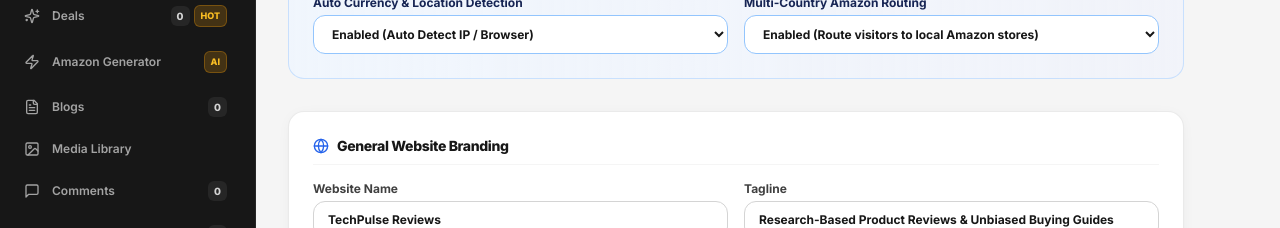
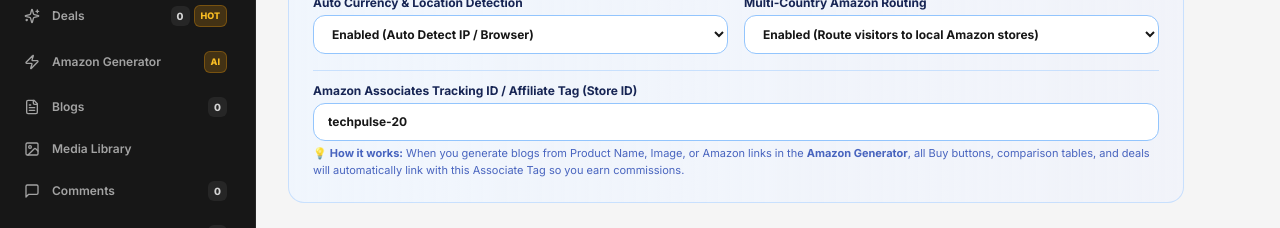
Before and after one commit to param-lukhi/blog, a Next.js app: page /admin/settings in a window 1280 px wide. Shown: the part 347-575 px from the top of the page. Built offline with nearby package versions, Linux system fonts and the light colour scheme; no server answers; the database is empty.

Commit message:
feat: enhance Amazon Associate account connection, tracking tag UI and multi-country affiliate generation

```diff
--- a/app/admin/automation/page.tsx
+++ b/app/admin/automation/page.tsx
@@ -25,8 +25,9 @@ export default function AdminAutomationPage() {
   const [selectedCategoryId, setSelectedCategoryId] = useState('');
   const [publishImmediately, setPublishImmediately] = useState(false);
 
-  // Categories list
+  // Categories list & Active Affiliate Tag
   const [categories, setCategories] = useState<CategoryOption[]>([]);
+  const [connectedTag, setConnectedTag] = useState<string>('techpulse-20');
 
   // Intermediate Product Verification Modal / Matches State
   const [searchingMatches, setSearchingMatches] = useState(false);
@@ -80,6 +81,15 @@ export default function AdminAutomationPage() {
       .then((data) => {
         if (Array.isArray(data)) {
           setCategories(data);
+        }
+      })
+      .catch(() => {});
+
+    fetch('/api/settings')
+      .then((res) => res.json())
+      .then((data) => {
+        if (data?.affiliate_tag) {
+          setConnectedTag(data.affiliate_tag);
         }
       })
       .catch(() => {});
@@ -337,7 +347,8 @@ export default function AdminAutomationPage() {
       {/* Generator Card */}
       <div className="bg-white dark:bg-neutral-900 p-6 sm:p-8 rounded-3xl border border-neutral-200/80 dark:border-neutral-800 shadow-soft space-y-6">
 
-        {/* Supported Options Pill */}
+        {/* Supported Options Pill & Connected Account Status */}
+        <div className="flex flex-col sm:flex-row sm:items-center justify-between gap-3 pb-2 border-b border-neutral-100 dark:border-neutral-800">
           <div className="flex items-center gap-2 flex-wrap text-[11px] font-bold text-neutral-500 dark:text-neutral-400">
             <span className="text-amber-600 dark:text-amber-400">Supported Input Modes:</span>
             <span className="px-2 py-0.5 rounded-lg bg-neutral-100 dark:bg-neutral-800">Option A: Name + Image + Link</span>
@@ -345,6 +356,15 @@ export default function AdminAutomationPage() {
             <span className="px-2 py-0.5 rounded-lg bg-neutral-100 dark:bg-neutral-800">Option C: Name + Image</span>
             <span className="px-2 py-0.5 rounded-lg bg-neutral-100 dark:bg-neutral-800">Option D: Link Only</span>
             <span className="px-2 py-0.5 rounded-lg bg-neutral-100 dark:bg-neutral-800">Option E: Name Only</span>
+          </div>
+
+          <div className="flex items-center gap-1.5 px-3 py-1.5 rounded-xl bg-emerald-50 dark:bg-emerald-950/40 border border-emerald-200/80 dark:border-emerald-800 text-[11px] font-bold text-emerald-800 dark:text-emerald-300 w-fit">
+            <ShieldCheck className="w-3.5 h-3.5 text-emerald-600 dark:text-emerald-400 shrink-0" />
+            <span>Connected Associate Tag: <code className="px-1.5 py-0.5 bg-emerald-100/70 dark:bg-emerald-900/60 rounded text-emerald-900 dark:text-emerald-200">{connectedTag || 'techpulse-20'}</code></span>
+            <Link href="/admin/settings" className="ml-1 text-emerald-600 dark:text-emerald-400 underline hover:text-emerald-700">
+              Change
+            </Link>
+          </div>
         </div>
 
         {/* Generator Form */}
--- a/app/admin/settings/page.tsx
+++ b/app/admin/settings/page.tsx
@@ -145,6 +145,25 @@ export default function AdminSettingsPage() {
             </select>
           </div>
         </div>
+
+        {/* Amazon Associate Tag / Tracking ID */}
+        <div className="pt-3 border-t border-blue-200/80">
+          <label className="block text-blue-950 text-xs font-bold mb-1">
+            Amazon Associates Tracking ID / Affiliate Tag (Store ID)
+          </label>
+          <div className="flex gap-2">
+            <input
+              type="text"
+              value={settings.affiliate_tag || ''}
+              onChange={(e) => handleChange('affiliate_tag', e.target.value)}
+              placeholder="e.g., yourstore-21 (India) or yourtag-20 (USA)"
+              className="flex-1 px-3.5 py-2.5 rounded-xl border border-blue-300 outline-none focus:border-brand-500 bg-white text-xs font-bold text-neutral-900"
+            />
+          </div>
+          <p className="text-[11px] text-blue-800/80 mt-1">
+            💡 <strong>How it works:</strong> When you generate blogs from Product Name, Image, or Amazon links in the <strong>Amazon Generator</strong>, all Buy buttons, comparison tables, and deals will automatically link with this Associate Tag so you earn commissions.
+          </p>
+        </div>
       </div>
 
       {/* 2. General Branding */}
--- a/lib/marketplaces/amazon.ts
+++ b/lib/marketplaces/amazon.ts
@@ -133,8 +133,20 @@ export class AmazonAdapter implements MarketplaceAdapter {
     }
 
     const asin = this.extractProductId(baseUrlOrId);
+    let domain = 'amazon.com';
+    if (baseUrlOrId) {
+      if (baseUrlOrId.includes('amazon.in')) domain = 'amazon.in';
+      else if (baseUrlOrId.includes('amazon.co.uk')) domain = 'amazon.co.uk';
+      else if (baseUrlOrId.includes('amazon.ca')) domain = 'amazon.ca';
+      else if (baseUrlOrId.includes('amazon.de')) domain = 'amazon.de';
+      else if (baseUrlOrId.includes('amazon.fr')) domain = 'amazon.fr';
+      else if (baseUrlOrId.includes('amazon.es')) domain = 'amazon.es';
+      else if (baseUrlOrId.includes('amazon.it')) domain = 'amazon.it';
+      else if (baseUrlOrId.includes('amazon.co.jp')) domain = 'amazon.co.jp';
+      else if (baseUrlOrId.includes('amazon.com.au')) domain = 'amazon.com.au';
+    }
     if (asin) {
-      return `https://www.amazon.com/dp/${asin}?tag=${defaultTag}`;
+      return `https://www.${domain}/dp/${asin}?tag=${defaultTag}`;
     }
 
     if (baseUrlOrId.startsWith('http://') || baseUrlOrId.startsWith('https://')) {
@@ -142,7 +154,7 @@ export class AmazonAdapter implements MarketplaceAdapter {
       return `${baseUrlOrId}${separator}tag=${defaultTag}`;
     }
 
-    return `https://www.amazon.com/s?k=${encodeURIComponent(baseUrlOrId)}&tag=${defaultTag}`;
+    return `https://www.${domain}/s?k=${encodeURIComponent(baseUrlOrId)}&tag=${defaultTag}`;
   }
 
   async scrapeProduct(url: string): Promise<ScrapedProductData | null> {
```
Lines whose indentation alone changed are shown as unchanged.
